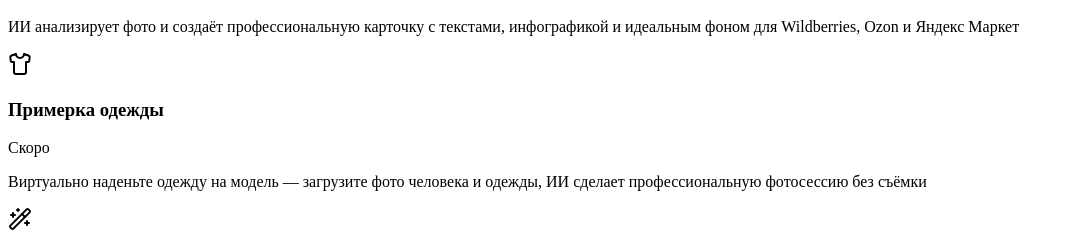
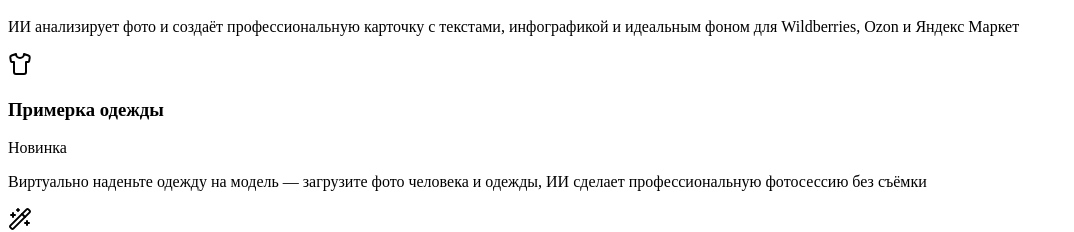
Before and after one commit to groggrogovg-jpg/my-second-project, a React (Vite) app in the folder client/: page / in a window 1280 px wide. Shown: the part 9700-9932 px from the top of the page, without its empty margins (0-1074 px from the left). Built offline with nearby package versions, Linux system fonts and the light colour scheme; a web font is replaced by a local one.

Commit message:
Change 'Скоро' badge to 'Новинка' on landing page

```diff
--- a/client/src/pages/landing.tsx
+++ b/client/src/pages/landing.tsx
@@ -323,7 +323,7 @@ export default function Landing() {
                 color: "bg-sky-500/10 border-sky-500/20",
                 title: "Примерка одежды",
                 desc: "Виртуально наденьте одежду на модель — загрузите фото человека и одежды, ИИ сделает профессиональную фотосессию без съёмки",
-                badge: "Скоро",
+                badge: "Новинка",
               },
               {
                 icon: <Wand2 className="w-7 h-7 text-emerald-500" />,
```
